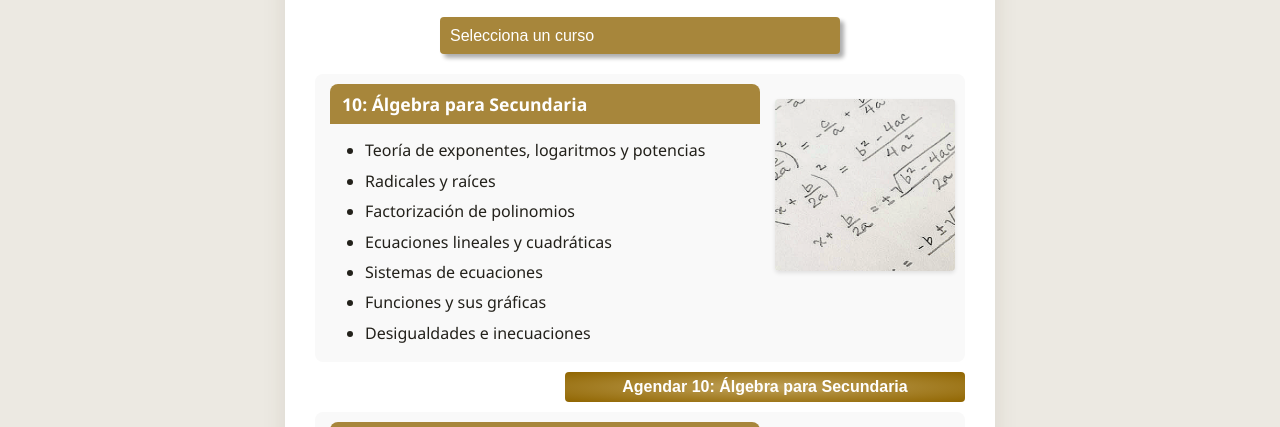
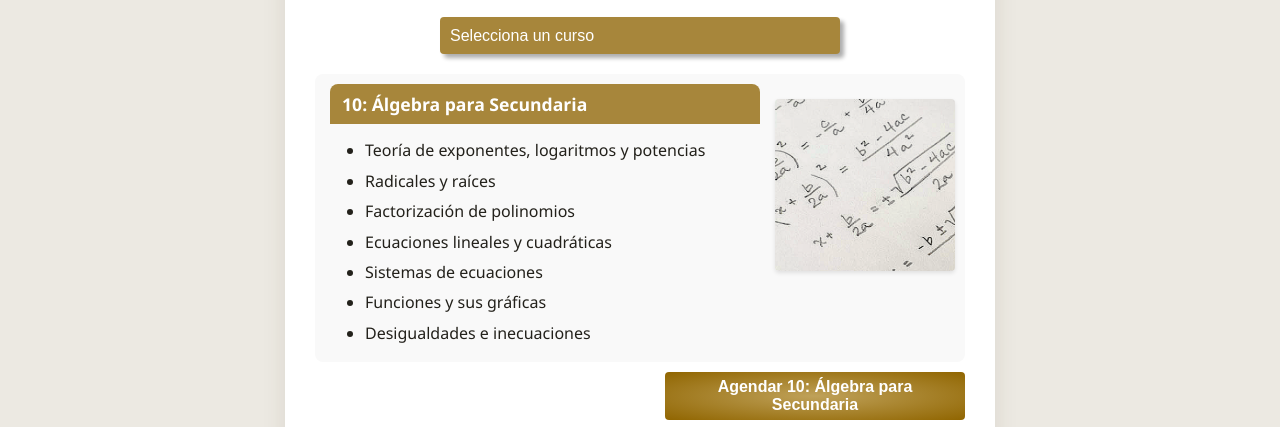
Before and after one commit to sfmantillas/tutoriasexpresscolombia, a plain HTML site: page secundaria.html in a window 1280 px wide. Shown: the part 316-743 px from the top of the page. Drawn offline with Linux system fonts and the light colour scheme.

Commit message:
Update secundaria.html Botones más angostos

```diff
--- a/secundaria.html
+++ b/secundaria.html
@@ -195,7 +195,7 @@
       font-style: italic; /* Italic */
     }
     .level-btn {
-      width: 400px; /* Fixed width */
+      width: 300px; /* Fixed width */
       background: radial-gradient(var(--primary-gold), #906500); /* Gradient for 3D effect */
       color: var(--button-text); /* White text */
       border: none; /* No border */
```
